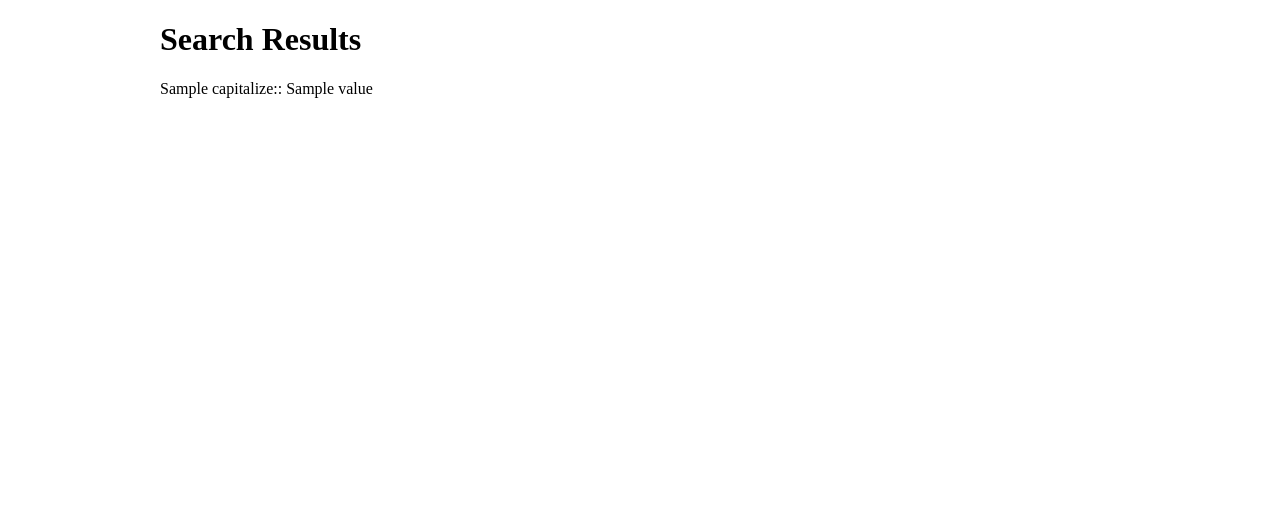
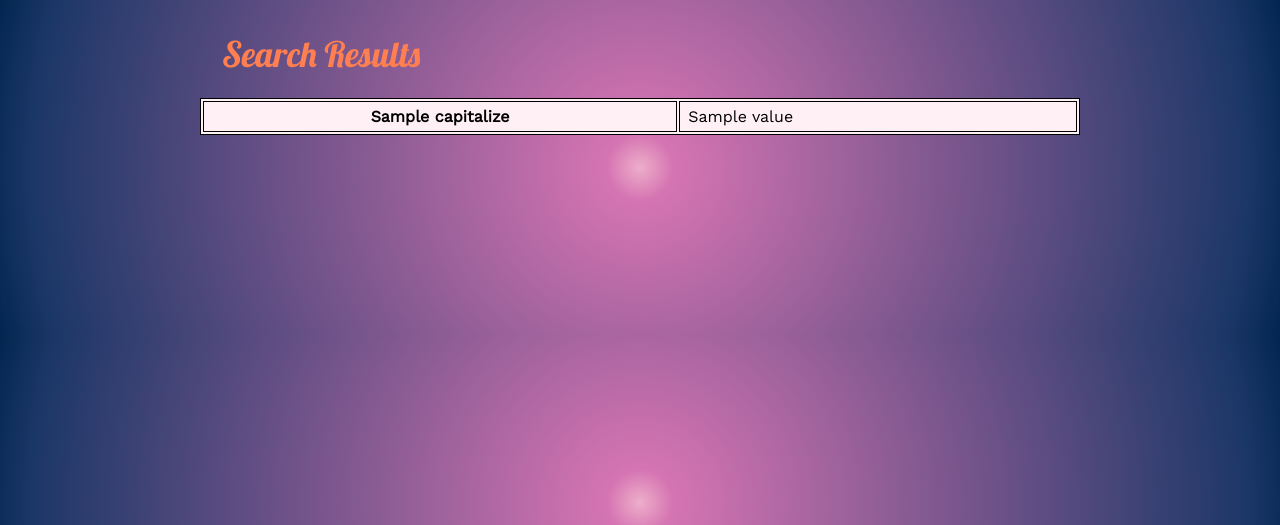
Before and after one commit to Sayam753/ASEProject, a Django app: template ase/search/templates/search/random.html in a window 1280 px wide. Shown: the top 525 px of the page. Run offline with Django 3.2, Linux system fonts and the light colour scheme; the template is opened without the code that fills it: most values are stand-ins (such as "Sample title", 1, 10 or a date in 2020).

Commit message:
Modified the search results page

```diff
--- a/ase/search/templates/search/base.html
+++ b/ase/search/templates/search/base.html
@@ -4,9 +4,48 @@
   <head>
     <meta charset="utf-8">
     <title>{% block title %} {% endblock %}</title>
+    <link href="https://fonts.googleapis.com/css2?family=Crimson+Text&family=Lobster&display=swap" rel="stylesheet">
+    <link href="https://fonts.googleapis.com/css2?family=Work+Sans&display=swap" rel="stylesheet">
+    <style>
+      body {
+        margin: 50px;
+        margin-top: 0px;
+        padding: 150px;
+        padding-top: 10px;
+        background: rgb(238,174,202);
+        background: radial-gradient(circle, rgba(238,174,202,1) 0%, rgba(213,116,178,1) 5%, rgba(27,55,103,1) 92%, rgba(0,36,79,0.9923319669664741) 100%);
+      }
+      .head-search {
+        font-family: 'Lobster', cursive;
+        font-size: 2.2em;
+        margin: 10px;
+        padding: 12px;
+        color:coral;
+      }
+      table {
+        width: 100%;
+        border: 1.5px solid black;
+        background-color:lavenderblush;
+        table-layout: auto;
+
+      }
+      tr:hover {background-color:#cadff7;}
+      tr,th {
+        border: 1px solid black;
+        font-family: 'Work Sans', sans-serif;
+      }
+      td {
+        padding: 5px;
+        padding-left: 8px;
+        border: 1px solid black;
+        font-family: 'Work Sans', sans-serif;
+        word-wrap: break-word;
+        max-width: 500px;
+      }
+    </style>
   </head>
-  <body style="max-width: 960px; margin: auto;">
-    <h1>Search Results</h1>
+  <body>
+    <div class="head-search">Search Results</div>
     {% block content %}{% endblock %}
   </body>
 </html>
--- a/ase/search/templates/search/random.html
+++ b/ase/search/templates/search/random.html
@@ -5,23 +5,33 @@ OSINT | SEARCH RESULTS
 {% block content %}
 {% load isinstance_tag %}
 {% load any_tag %}
+<table>
   {% for key, value in response.items %}
     {% if value|isinstance_tag:'dict' %}
+    <tr>
       {% if value|any_tag:'check' %}
-        <p>{{ key.capitalize }}:: </p>
+        <th>{{ key.capitalize }}</th>
+        <td>
         {% for sub_key, sub_value in value.items %}
           {% if sub_value %}
-            <p style="margin-left: 50px;">{{ sub_key.capitalize }}:: {{ sub_value }}</p>
+           {{ sub_key.capitalize }} :: {{ sub_value }}<br>
           {% endif %}
         {% endfor %}
+        </td>
+    </tr>
       {% endif %}
 
     {% else %}
       {% if value %}
-        <p>{{ key.capitalize }}:: {{value}}</p>
+        <tr>
+          <th>{{ key.capitalize }}</th>
+          <td>{{value}}</td>
+        </tr>
+
       {% endif %}
 
     {% endif %}
 
   {% endfor %}
+</table>
 {% endblock content %}
```
